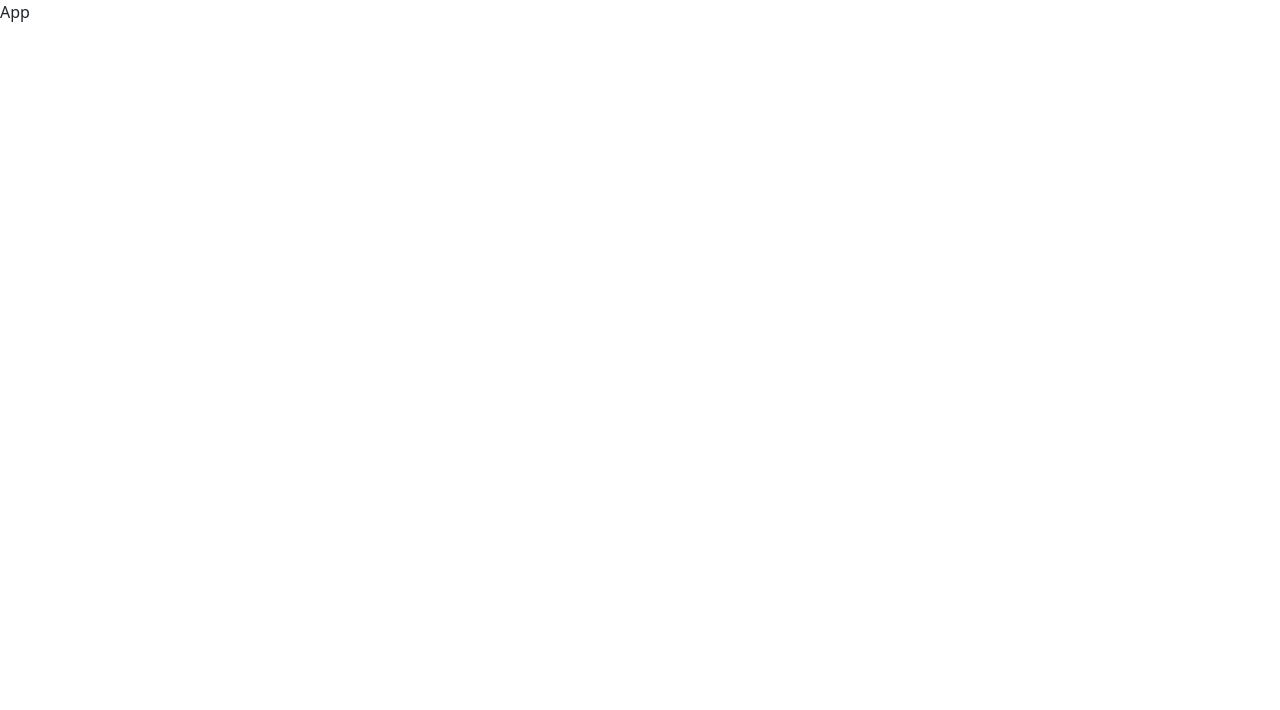
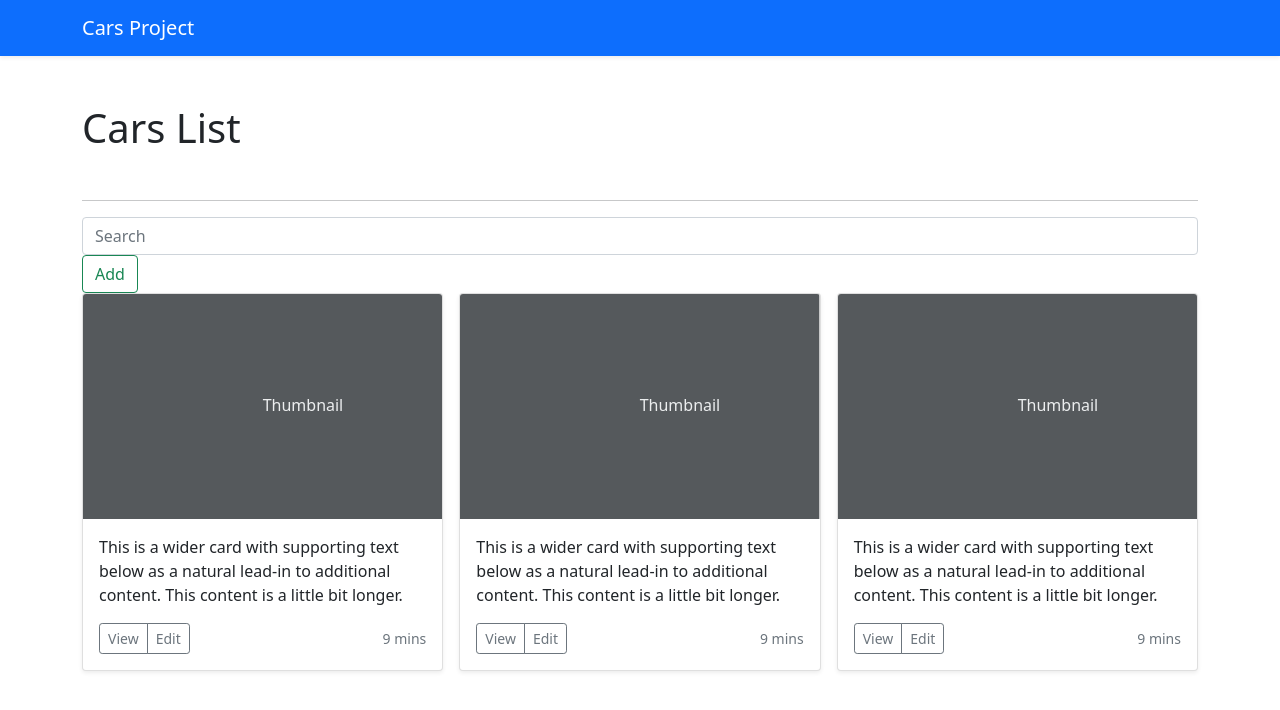
Before and after one commit to GKoil/Angular, an Angular app: page / in a window 1280 px wide. Shown: the top 710 px of the page. Built offline with nearby package versions, Linux system fonts and the light colour scheme.

Commit message:
feature add layout

```diff
--- a/src/app/app.component.html
+++ b/src/app/app.component.html
@@ -1 +1,99 @@
-<p>App</p>
+<header>
+  <div class="navbar navbar-dark bg-primary shadow-sm">
+    <div class="container">
+      <a href="#" class="navbar-brand d-flex align-items-center">
+        Cars Project
+      </a>
+    </div>
+  </div>
+</header>
+
+
+<main>
+  <div class="container">
+
+    <h1 class="mt-5 mb-5">Cars List</h1>
+
+    <hr>
+
+
+    <div>
+      <form class="form-inline">
+        <input class="form-control mr-sm-2" type="search" placeholder="Search" aria-label="Search">
+      </form>
+
+      <button class="btn btn-outline-success my-2 my-sm-0" type="submit">Add</button>
+    </div>
+
+    <section class="row row-cols-1 row-cols-sm-2 row-cols-md-3 g-3">
+      <article class="col">
+        <div class="card shadow-sm">
+          <svg class="bd-placeholder-img card-img-top" width="100%" height="225" xmlns="http://www.w3.org/2000/svg"
+               role="img" aria-label="Placeholder: Thumbnail" preserveAspectRatio="xMidYMid slice" focusable="false">
+            <title>Placeholder</title>
+            <rect width="100%" height="100%" fill="#55595c"></rect>
+            <text x="50%" y="50%" fill="#eceeef" dy=".3em">Thumbnail</text>
+          </svg>
+
+          <div class="card-body">
+            <p class="card-text">This is a wider card with supporting text below as a natural lead-in to additional
+              content. This content is a little bit longer.</p>
+            <div class="d-flex justify-content-between align-items-center">
+              <div class="btn-group">
+                <button type="button" class="btn btn-sm btn-outline-secondary">View</button>
+                <button type="button" class="btn btn-sm btn-outline-secondary">Edit</button>
+              </div>
+              <small class="text-muted">9 mins</small>
+            </div>
+          </div>
+        </div>
+      </article>
+      <article class="col">
+        <div class="card shadow-sm">
+          <svg class="bd-placeholder-img card-img-top" width="100%" height="225" xmlns="http://www.w3.org/2000/svg"
+               role="img" aria-label="Placeholder: Thumbnail" preserveAspectRatio="xMidYMid slice" focusable="false">
+            <title>Placeholder</title>
+            <rect width="100%" height="100%" fill="#55595c"></rect>
+            <text x="50%" y="50%" fill="#eceeef" dy=".3em">Thumbnail</text>
+          </svg>
+
+          <div class="card-body">
+            <p class="card-text">This is a wider card with supporting text below as a natural lead-in to additional
+              content. This content is a little bit longer.</p>
+            <div class="d-flex justify-content-between align-items-center">
+              <div class="btn-group">
+                <button type="button" class="btn btn-sm btn-outline-secondary">View</button>
+                <button type="button" class="btn btn-sm btn-outline-secondary">Edit</button>
+              </div>
+              <small class="text-muted">9 mins</small>
+            </div>
+          </div>
+        </div>
+      </article>
+      <article class="col">
+        <div class="card shadow-sm">
+          <svg class="bd-placeholder-img card-img-top" width="100%" height="225" xmlns="http://www.w3.org/2000/svg"
+               role="img" aria-label="Placeholder: Thumbnail" preserveAspectRatio="xMidYMid slice" focusable="false">
+            <title>Placeholder</title>
+            <rect width="100%" height="100%" fill="#55595c"></rect>
+            <text x="50%" y="50%" fill="#eceeef" dy=".3em">Thumbnail</text>
+          </svg>
+
+          <div class="card-body">
+            <p class="card-text">This is a wider card with supporting text below as a natural lead-in to additional
+              content. This content is a little bit longer.</p>
+            <div class="d-flex justify-content-between align-items-center">
+              <div class="btn-group">
+                <button type="button" class="btn btn-sm btn-outline-secondary">View</button>
+                <button type="button" class="btn btn-sm btn-outline-secondary">Edit</button>
+              </div>
+              <small class="text-muted">9 mins</small>
+            </div>
+          </div>
+        </div>
+      </article>
+    </section>
+  </div>
+</main>
+
+<footer></footer>
```
